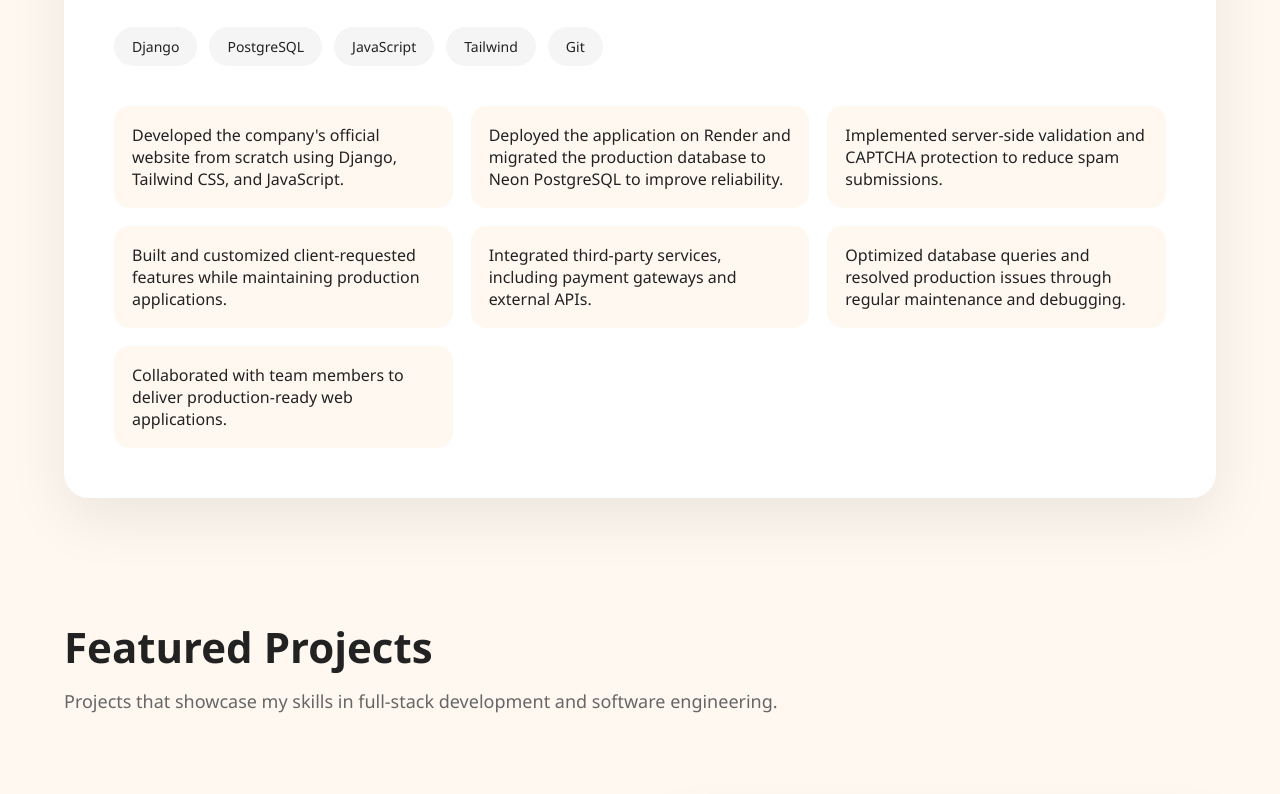
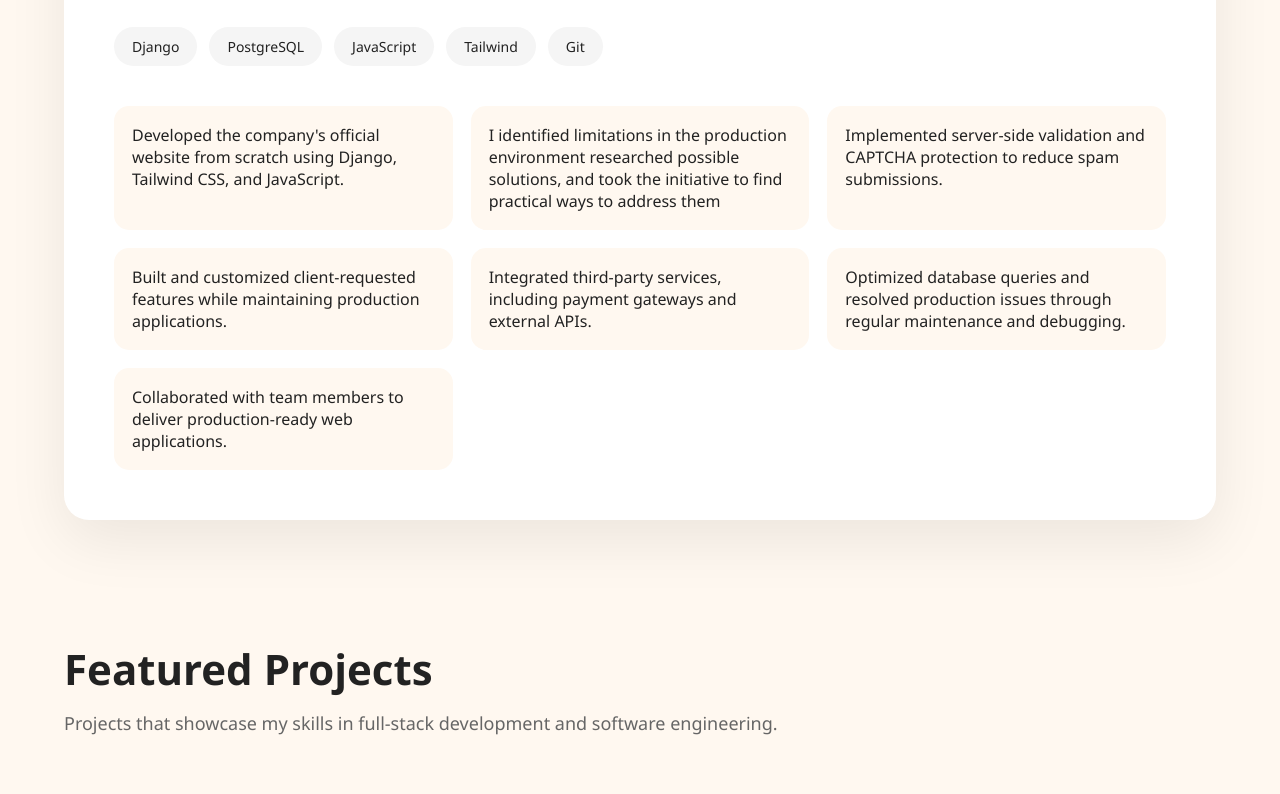
Before and after one commit to 4NK001/4NK001.github.io, a plain HTML site: page index.html in a window 1280 px wide. Shown: the part 1411-2205 px from the top of the page. Drawn offline with Linux system fonts and the light colour scheme.

Commit message:
change work item

```diff
--- a/index.html
+++ b/index.html
@@ -146,7 +146,7 @@
             </div>
             <div class="work-grid">
                 <div class="work-item"> Developed the company's official website from scratch using Django, Tailwind CSS, and JavaScript.</div>
-                <div class="work-item"> Deployed the application on Render and migrated the production database to Neon PostgreSQL to improve reliability.</div>
+                <div class="work-item"> I identified limitations in the production environment researched possible solutions, and took the initiative to find practical ways to address them</div>
                 <div class="work-item"> Implemented server-side validation and CAPTCHA protection to reduce spam submissions.</div>
                 <div class="work-item"> Built and customized client-requested features while maintaining production applications.</div>
                 <div class="work-item"> Integrated third-party services, including payment gateways and external APIs.</div>
```
